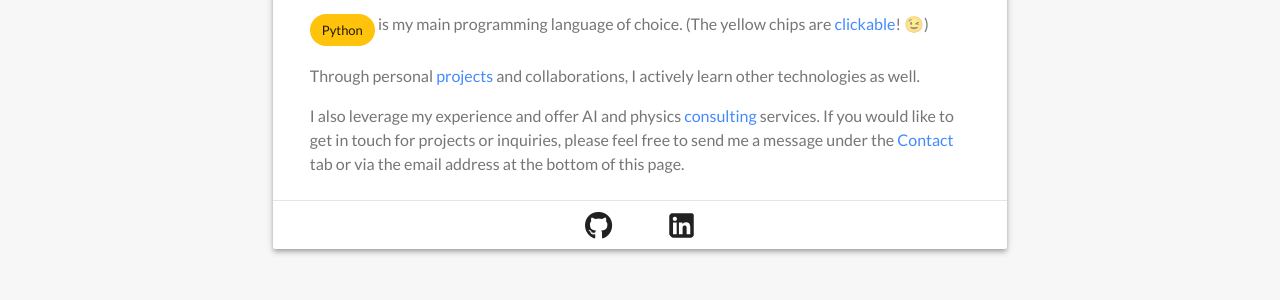
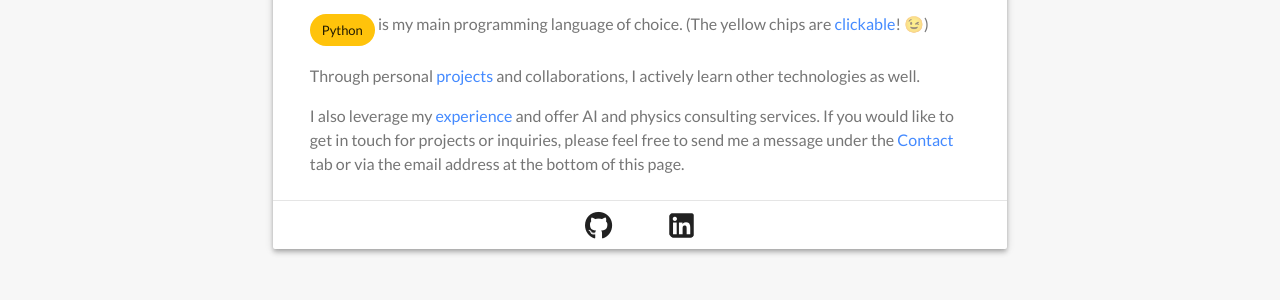
Before and after one commit to VSteinborn/VSteinborn.github.io, a Jekyll site: the page built from index.html, in a window 1280 px wide. Shown: the part 315-615 px from the top of the page. Built offline with Jekyll 4.4.1, drawn with Linux system fonts in a browser that asks for light colours; nearby versions of some CDN libraries; emoji names are drawn with the system emoji font; some web fonts are replaced.

Commit message:
modify experience - separate page

```diff
--- a/_includes/header.html
+++ b/_includes/header.html
@@ -7,7 +7,7 @@
   <div class="mdl-layout__header-row portfolio-navigation-row ">
       <nav class="mdl-navigation mdl-typography--body-1-force-preferred-font">
           <a class="mdl-navigation__link" href="/">About</a>
-          <a class="mdl-navigation__link" href="/experience">Experience</a>
+          <a class="mdl-navigation__link" href="/media/VS-CV.pdf">Experience</a>
           <a class="mdl-navigation__link" href="/projects">Projects</a>
           <a class="mdl-navigation__link" href="/contact">Contact</a>
       </nav>
--- a/index.html
+++ b/index.html
@@ -23,7 +23,7 @@
                 Through personal <a href="/projects">projects</a> and collaborations, I actively learn other technologies as well.
             </p>
             <p>
-                I also leverage my experience and offer AI and physics <a href="/experience">consulting</a> services. If you would like to get in touch for projects
+                I also leverage my <a href="/media/VS-CV.pdf">experience</a> and offer AI and physics consulting services. If you would like to get in touch for projects
                 or inquiries, please feel free to send me a message under the <a href="/contact">Contact</a> tab
                 or via the email address at the bottom of this page.
             </p>
```
Also changed, not shown: 1 other file.
